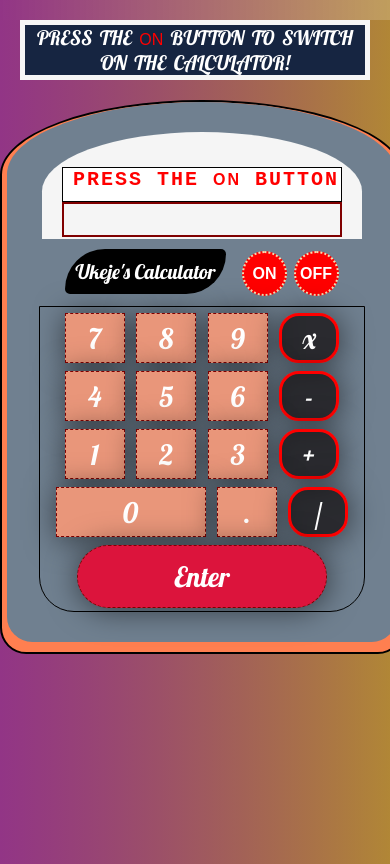
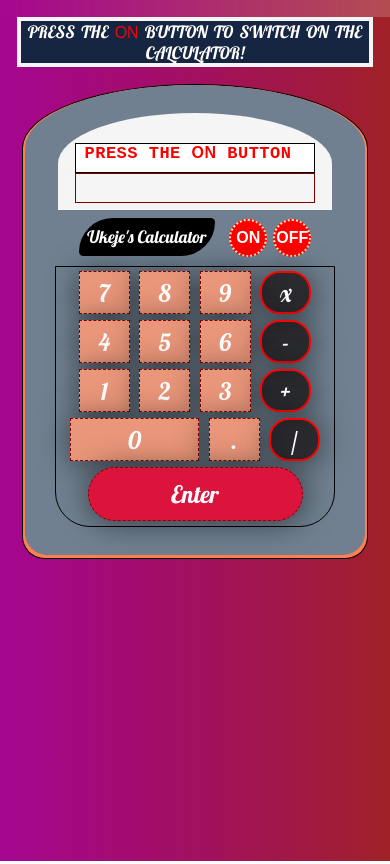
Before and after one commit to mikenath223/Js-Calculator-Project, a plain HTML site: page index.html in a window 390 px wide. Drawn offline with Linux system fonts and the light colour scheme.

Commit message:
Added media query

```diff
--- a/css/style.css
+++ b/css/style.css
@@ -15,8 +15,8 @@
         padding: 0;
         background: -webkit-linear-gradient(
           left,
-          rgb(146, 53, 134),
-          rgba(172, 127, 42, 0.76)
+          rgb(165, 7, 144),
+          rgba(155, 20, 27, 0.76)
         );
       }
       .calculator {
@@ -194,3 +194,86 @@
       #operators > button:last-child:hover {
         border:2px solid green;
       }
+
+
+      @media screen and (max-width:600px) {
+        .calculator {
+        height: 430px;
+        width: 300px;
+        }
+        .output {
+        width: 274px;
+        height: 102px;
+        margin: 8px auto;
+        }
+        .inner {
+        margin-top: 30px;
+        margin-left: 17px;
+        width: 240px;
+        height: 30px;
+        font-size: 20px;
+        letter-spacing: 0.5px;
+        padding-bottom: 4px;
+        padding-left: 8.5px;
+        }
+        .result{
+        height: 30px;
+        width: 240px;
+        margin-left: 17px;
+        margin-left: 17px;
+        border: 1.5px solid maroon;
+        font-size: 25.5px;
+        letter-spacing: 3.5px;
+        padding-left: 8.5px;
+        }
+        .banner > p {
+        padding: 8.5px;
+        margin-right: 8.5px;
+        }
+        .power {
+        width: 38px;
+        height: 38px;
+        margin-left: 2.5px;
+        }
+        .clear {
+        width: 38px;
+        height: 38px;
+        margin-left: 2.5px;
+        font-size: medium;
+        }
+        header > p {
+        margin: 17px;
+        border: 4px solid whitesmoke;
+        word-spacing: 2.5px;
+        }
+        p {
+        font-size: 17px;
+        }
+        section {
+        width: 344px;
+        height: 473px;
+        border: 1.5px solid black;
+        }
+        #operators {
+        width: 275px;
+        height: 258px;
+        margin: 8.5px auto;
+        padding: 1.5px;
+        }
+        #operators > button {
+        width: 51px;
+        height: 43px;
+        margin: 3px;
+        font-size: 24px;
+        }
+        #operators > .op {
+        border: 2.5px solid red;
+        }
+        #operators > button:nth-last-child(4) {
+        width: 129px;
+        }
+        #operators > button:last-child {
+        width: 215px;
+        height: 54px;
+        }
+      }
--- a/js/script.js
+++ b/js/script.js
@@ -275,7 +275,7 @@ function updateCollector(arg) {
     else {
         objCollector.num1.splice(sliceForFirst, ((sliceForSecond - sliceForFirst) + 1), arg);
         reslt = arg;
-        reslt.toString().length > 12 ? result.textContent = Math.round(reslt) : result.textContent = arg;
+        reslt.toString().length > 12 ? result.textContent = +reslt.toFixed(5) : result.textContent = arg;
     }
 }
 
```
